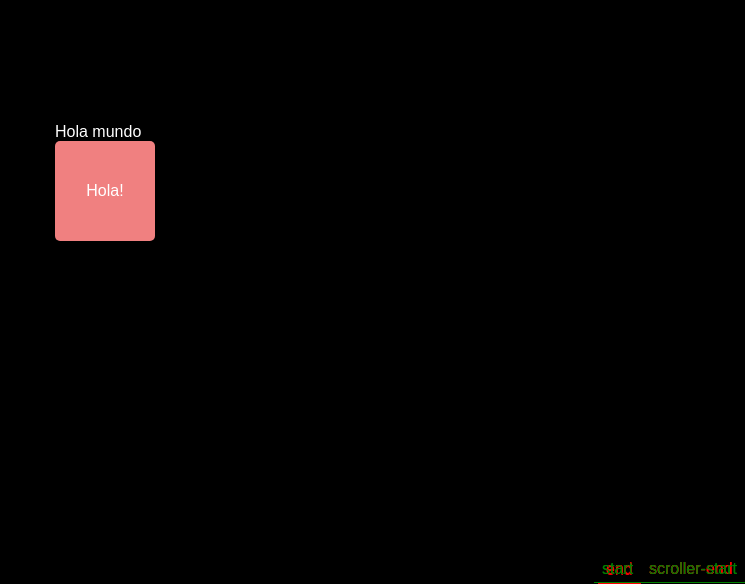
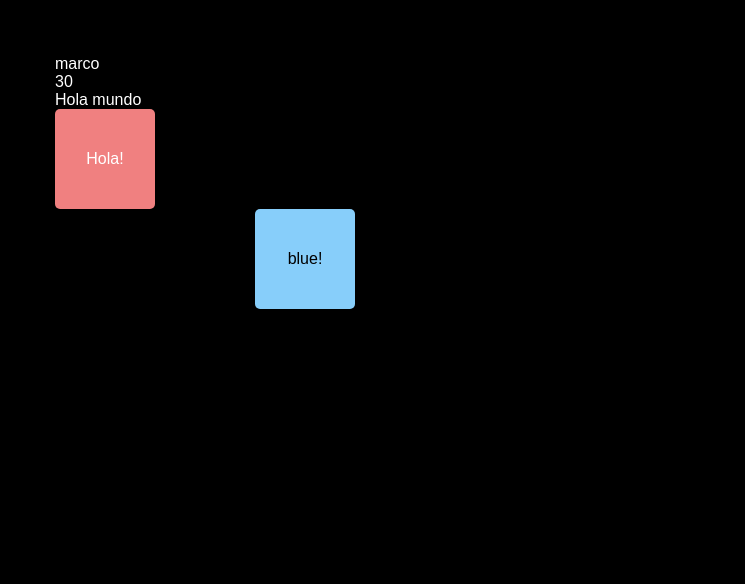
Before and after one commit to MarcoRosselDev/LeetCode, a React (Vite) app in the folder gsap-tutorial/: page / in a window 1280 px wide. Shown: the part 218-802 px from the top of the page, without its empty margins (535-1280 px from the left). Built offline with nearby package versions, Linux system fonts and the light colour scheme.

Commit message:
gsap tutorial | 03

```diff
--- /dev/null
+++ b/gsap-tutorial/notes/props.tsx
@@ -0,0 +1,10 @@
+export function Props({name, age}:{name:string, age:number}): JSX.Element | null| string {
+  console.log(name, age);
+  // podemos aplicar las props type en linea o crear un type externo o importarlo
+  return (
+    <>
+      <p>{name}</p>
+      <p>{age}</p>
+    </>
+  )
+}
--- a/gsap-tutorial/src/App.css
+++ b/gsap-tutorial/src/App.css
@@ -24,3 +24,15 @@ body{
   justify-content: center;
   align-items: center;
 }
+
+.blue-box{
+  width: 100px;
+  height: 100px;
+
+  display: flex;
+  justify-content: center;
+  align-items: center;
+  background-color: lightskyblue;
+  color: black;
+  border-radius: 5px;
+}
--- a/gsap-tutorial/src/App.tsx
+++ b/gsap-tutorial/src/App.tsx
@@ -1,8 +1,9 @@
-import { useEffect, useRef } from 'react'
+import { useRef } from 'react'
 import './App.css'
 import { gsap,  } from "gsap";
 import { useGSAP } from "@gsap/react";
 import { ScrollTrigger } from 'gsap/ScrollTrigger';
+import { Props } from '../notes/props'
 
 gsap.registerPlugin(useGSAP, ScrollTrigger);
 
@@ -10,11 +11,18 @@ function App() {
   //const [count, setCount] = useState(0)
   //const ThemeContext =  useContext(null) //????
 
-  type T = any
+  //type T = any
 
-  const box = useRef<T>();
+  const box = useRef(null)
+  const blue_box = useRef(null)
+  const contenedor = useRef(null)
 
-  useEffect(() =>{
+  useGSAP(() =>{
+    gsap.to(".box", { rotation: "+=360", duration: 3 })
+
+    gsap.to(blue_box.current, { x: 200 })
+  }, {scope: contenedor})
+/*   useGSAP(() =>{
     gsap.to('box', {
       duration: 3,
       rotation: 360,
@@ -25,13 +33,32 @@ function App() {
         scrub: true
       }
     })
-  }, [])
+  })
+ */
+/*   useEffect(() =>{
+    gsap.to('box', {
+      duration: 3,
+      rotation: 360,
+      scale: 2,
+      scrollTrigger: {
+        trigger: '.box',
+        markers: true,
+        scrub: true
+      }
+    })
+  }, [])   */
 
   return (
     <>
+      <Props name='marco' age={30}/>
       <p>Hola mundo</p>
-      <div className='box-div' ref={box}>
-        <p>Hola!</p>
+      <div ref={contenedor}>
+        <div className='box-div box' ref={box}>
+          <p>Hola!</p>
+        </div>
+        <div ref={blue_box} className='blue-box'>
+          <p>blue!</p>
+        </div>
       </div>
     </>
   )
```
